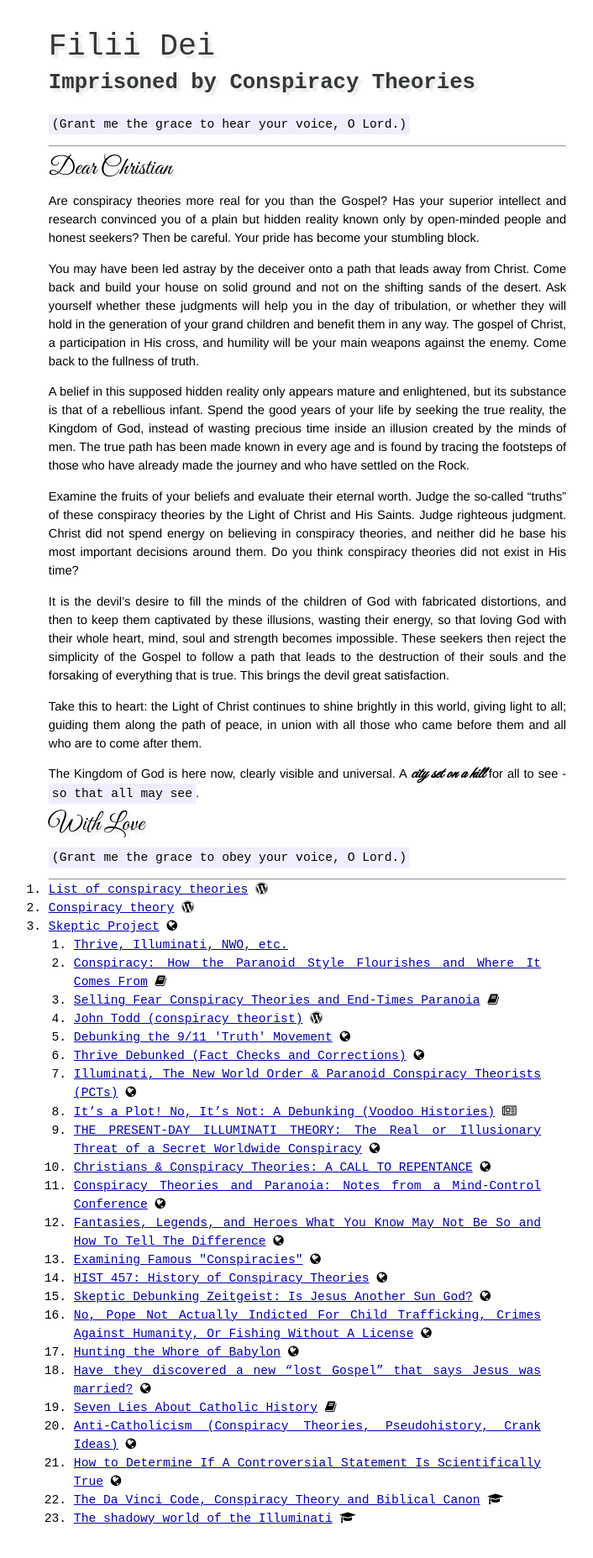
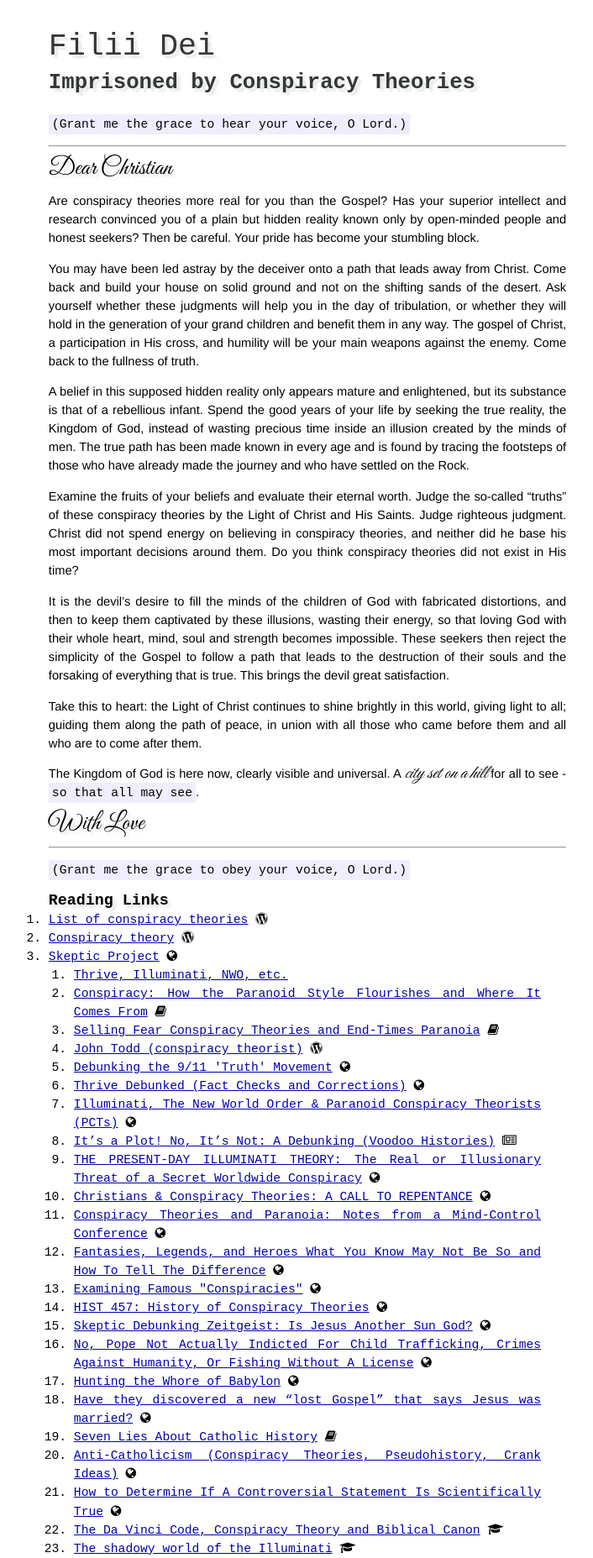
Before and after one commit to afrikatoliek/afrikatoliek.github.io, a Jekyll site: the page built from _posts/2014-12-15-conspiracy-theories.md, in a window 1280 px wide. Shown: the whole page at 84% size, without its empty margins (274-980 px from the left). Built offline with Jekyll 4.4.1, drawn with Linux system fonts in a browser that asks for light colours; nearby versions of some CDN libraries; some web fonts are replaced; Markdown is read by kramdown in place of the engine named in the settings; before the commit the page ends 1819 px from its top, so only the background shows below that.

Commit message:
More styling adjustments.

```diff
--- a/_posts/2014-12-15-conspiracy-theories.md
+++ b/_posts/2014-12-15-conspiracy-theories.md
@@ -28,9 +28,12 @@ The Kingdom of God is here now, clearly visible and universal. A *city set on a
 
 <span class="letter">With Love</span>
 
+---
+
 `(Grant me the grace to obey your voice, O Lord.)`
 
----
+Reading Links
+--------------------
 
 1. [List of conspiracy theories](http://en.wikipedia.org/wiki/List_of_conspiracy_theories) <i class="fa fa-wordpress"></i>
 2. [Conspiracy theory](http://en.wikipedia.org/wiki/Conspiracy_theory) <i class="fa fa-wordpress"></i>
--- a/css/screen.css
+++ b/css/screen.css
@@ -116,7 +116,7 @@ ul.posts {
 #post h2 {
 	font-family: 'PT Mono', monospace;
 	font-weight: bold;
-	font-size: 150%;
+	font-size: 125%;
 	text-shadow: 4px 4px 3px rgba(0,0,0,0.1);
   }
 
@@ -146,8 +146,8 @@ ul.posts {
 
 #post p em {
 	font-family: 'Great Vibes', cursive;
-	font-size: 130%;
-	font-weight: bold;
+	font-size: 150%;
+	font-weight: normal;
 }
 
 #post .letter {
```
